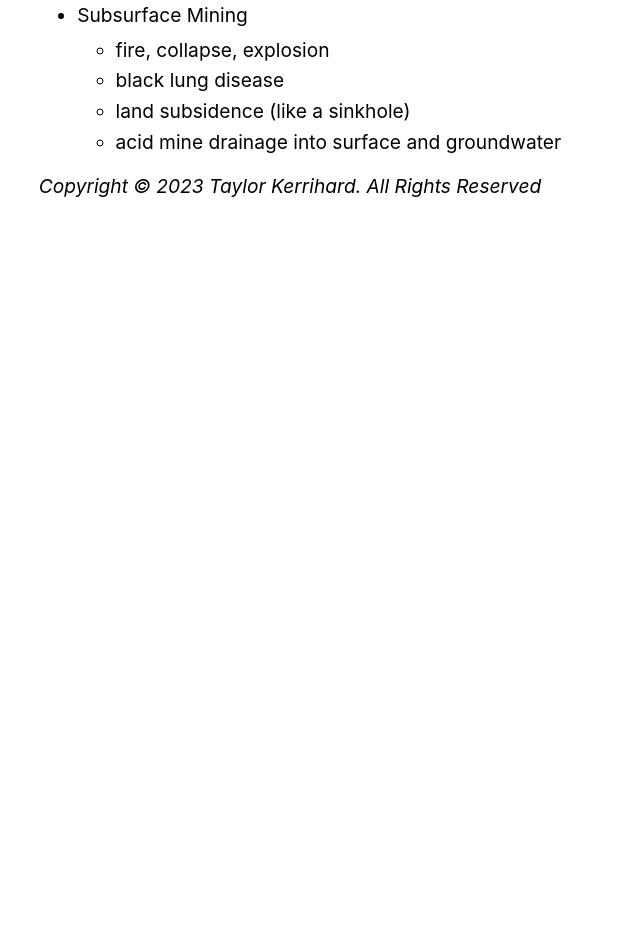
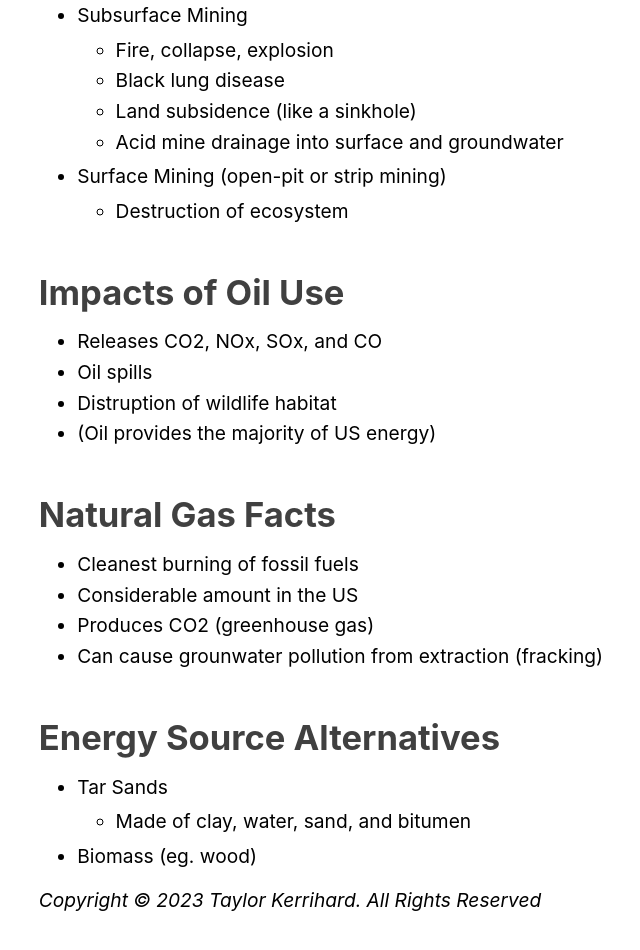
Before and after one commit to taylortek/SchoolNotes, a plain HTML site: page Science/energy_resources.html in a window 1280 px wide. Shown: the part 498-1448 px from the top of the page, without its empty margins (38-678 px from the left). Before the commit the page ends 800 px from the top, so only its background shows below. Drawn offline with Linux system fonts and the light colour scheme.

Commit message:
Update notes

```diff
--- a/Science/energy_resources.html
+++ b/Science/energy_resources.html
@@ -41,18 +41,70 @@ Subsurface Mining
 
 <ul>
 <li>
-fire, collapse, explosion
+Fire, collapse, explosion
 
 <li>
-black lung disease
+Black lung disease
 
 <li>
-land subsidence (like a sinkhole)
+Land subsidence (like a sinkhole)
 
 <li>
-acid mine drainage into surface and groundwater
+Acid mine drainage into surface and groundwater
 
 </ul>
+<li>
+Surface Mining (open-pit or strip mining)
+
+<ul>
+<li>
+Destruction of ecosystem
+
+</ul>
+</ul>
+<div id="Traditional Energy Sources-Impacts of Oil Use"><h2 id="Impacts of Oil Use" class="header"><a href="#Traditional Energy Sources-Impacts of Oil Use">Impacts of Oil Use</a></h2></div>
+<ul>
+<li>
+Releases CO2, NOx, SOx, and CO
+
+<li>
+Oil spills
+
+<li>
+Distruption of wildlife habitat
+
+<li>
+(Oil provides the majority of US energy)
+
+</ul>
+<div id="Traditional Energy Sources-Natural Gas Facts"><h2 id="Natural Gas Facts" class="header"><a href="#Traditional Energy Sources-Natural Gas Facts">Natural Gas Facts</a></h2></div>
+<ul>
+<li>
+Cleanest burning of fossil fuels
+
+<li>
+Considerable amount in the US
+
+<li>
+Produces CO2 (greenhouse gas)
+
+<li>
+Can cause grounwater pollution from extraction (fracking)
+
+</ul>
+<div id="Traditional Energy Sources-Energy Source Alternatives"><h2 id="Energy Source Alternatives" class="header"><a href="#Traditional Energy Sources-Energy Source Alternatives">Energy Source Alternatives</a></h2></div>
+<ul>
+<li>
+Tar Sands
+
+<ul>
+<li>
+Made of clay, water, sand, and bitumen
+
+</ul>
+<li>
+Biomass (eg. wood)
+
 </ul>
 <p>
 <em>Copyright © 2023 Taylor Kerrihard. All Rights Reserved</em>
```
